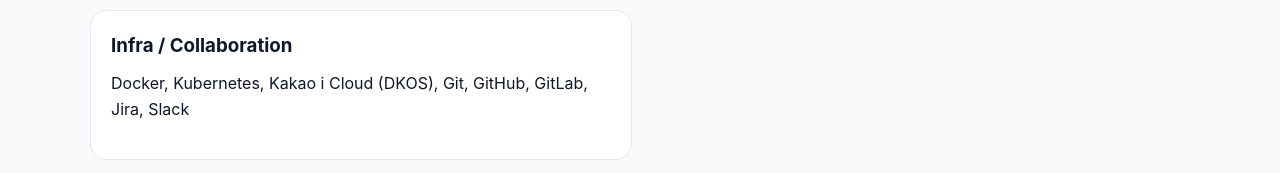
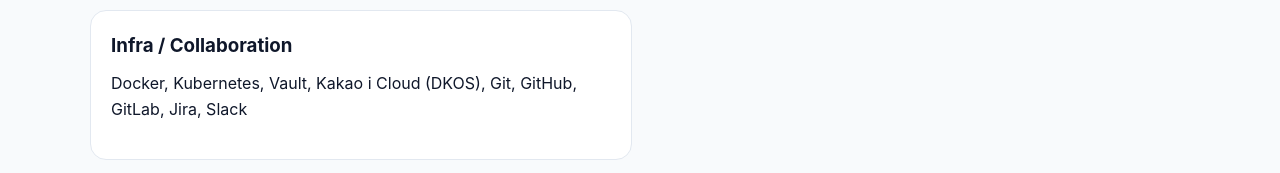
Before and after one commit to JoongHyuk-Kim/JoongHyuk-Kim.github.io, a plain HTML site: page index.html in a window 1280 px wide. Shown: the part 1089-1262 px from the top of the page. Drawn offline with Linux system fonts and the light colour scheme.

Commit message:
Update : 기술스택 수정

```diff
--- a/index.html
+++ b/index.html
@@ -63,7 +63,7 @@
         </article>
         <article class="card">
           <h3>Infra / Collaboration</h3>
-          <p>Docker, Kubernetes, Kakao i Cloud (DKOS), Git, GitHub, GitLab, Jira, Slack</p>
+          <p>Docker, Kubernetes, Vault, Kakao i Cloud (DKOS), Git, GitHub, GitLab, Jira, Slack</p>
         </article>
       </div>
     </section>
```
